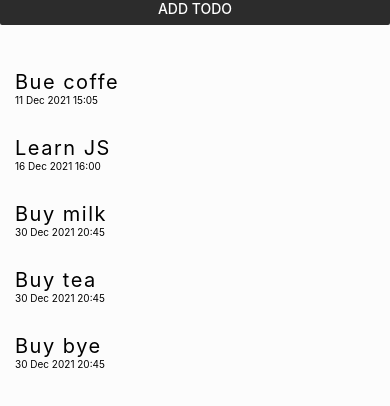
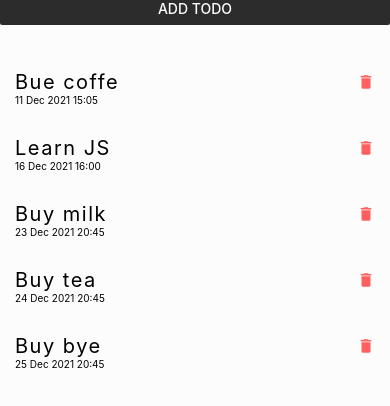
Before and after one commit to 233blr/NativeTodo, a React Native app: screen / in a window 390 px wide. Shown: the part 146-552 px from the top of the page. Built offline with nearby package versions, Linux system fonts and the light colour scheme.

Commit message:
Added delete icon

```diff
--- a/App.js
+++ b/App.js
@@ -7,11 +7,11 @@ import AddTodo from './components/AddToto';
 
 export default function App() {
   const [todos, setTodos] = useState([
-    { id: 0, importance: 0, text: 'Bue coffe', date: '11 Dec 2021 15:05', status: true, },
-    { id: 1, importance: 2, text: 'Learn JS', date: '16 Dec 2021 16:00', status: false, },
-    { id: 2, importance: 3, text: 'Buy milk', date: '30 Dec 2021 20:45', status: true, },
-    { id: 3, importance: 3, text: 'Buy tea', date: '30 Dec 2021 20:45', status: true, },
-    { id: 4, importance: 3, text: 'Buy bye', date: '30 Dec 2021 20:45', status: true, },
+    { id: 0, importance: 0, text: 'Bue coffe', date: '11 Dec 2021 15:05', },
+    { id: 1, importance: 2, text: 'Learn JS', date: '16 Dec 2021 16:00', },
+    { id: 2, importance: 3, text: 'Buy milk', date: '23 Dec 2021 20:45', },
+    { id: 3, importance: 3, text: 'Buy tea', date: '24 Dec 2021 20:45', },
+    { id: 4, importance: 3, text: 'Buy bye', date: '25 Dec 2021 20:45', },
   ]);
 
   const deleteHandler = (id) => {
@@ -29,7 +29,6 @@ export default function App() {
             importance: 0,
             text: text,
             date: new Date().toUTCString().slice(5, -7),
-            status: false,
           },
           ...prevTodos,
         ]);
@@ -39,19 +38,13 @@ export default function App() {
     }
   }
 
-  // colors
-  // #FCFCFC
-  // #83FFE6
-  // #FF5F5F
-  // #2C2C2C
-
   return (
     <TouchableWithoutFeedback onPress={() => Keyboard.dismiss()}>
       <View style={styles.container}>
         <StatusBar style='light' />
         <View>
           <Header />
-          <View style={styles.content}>
+          <View>
             <AddTodo addTodoHandler={addTodoHandler} />
             <View style={styles.list}>
               <FlatList
@@ -77,7 +70,6 @@ const styles = StyleSheet.create({
     flex: 1,
     backgroundColor: '#FCFCFC',
   },
-  // content: {},
   list: {
     marginTop: 30,
   },
--- a/components/TodoItem.js
+++ b/components/TodoItem.js
@@ -1,14 +1,16 @@
 import React from 'react';
-import { StyleSheet, Text, TouchableOpacity } from 'react-native';
+import { StyleSheet, Text, TouchableOpacity, View } from 'react-native';
+import { MaterialIcons } from '@expo/vector-icons';
 
 export default function TodoItem({ props, pressHandler }) {
-  const { id, importance, text, date, status } = props;
+  const { id, importance, text, date } = props;
 
   return (
     <TouchableOpacity style={styles.todo} onPress={() => pressHandler(id)}>
-      <Text style={styles.title}>
-        {text}
-      </Text>
+      <View style={styles.titleItem}>
+        <Text style={styles.title}>{text}</Text>
+        <MaterialIcons name='delete' size={18} color={'#FF5F5F'} />
+      </View>
       <Text style={styles.date}>
         {date}
       </Text>
@@ -27,5 +29,11 @@ const styles = StyleSheet.create({
   },
   date: {
     fontSize: 10,
+  },
+  titleItem: {
+    display: 'flex',
+    flexDirection: 'row',
+    alignItems: 'center',
+    justifyContent: 'space-between',
   }
 })
```
